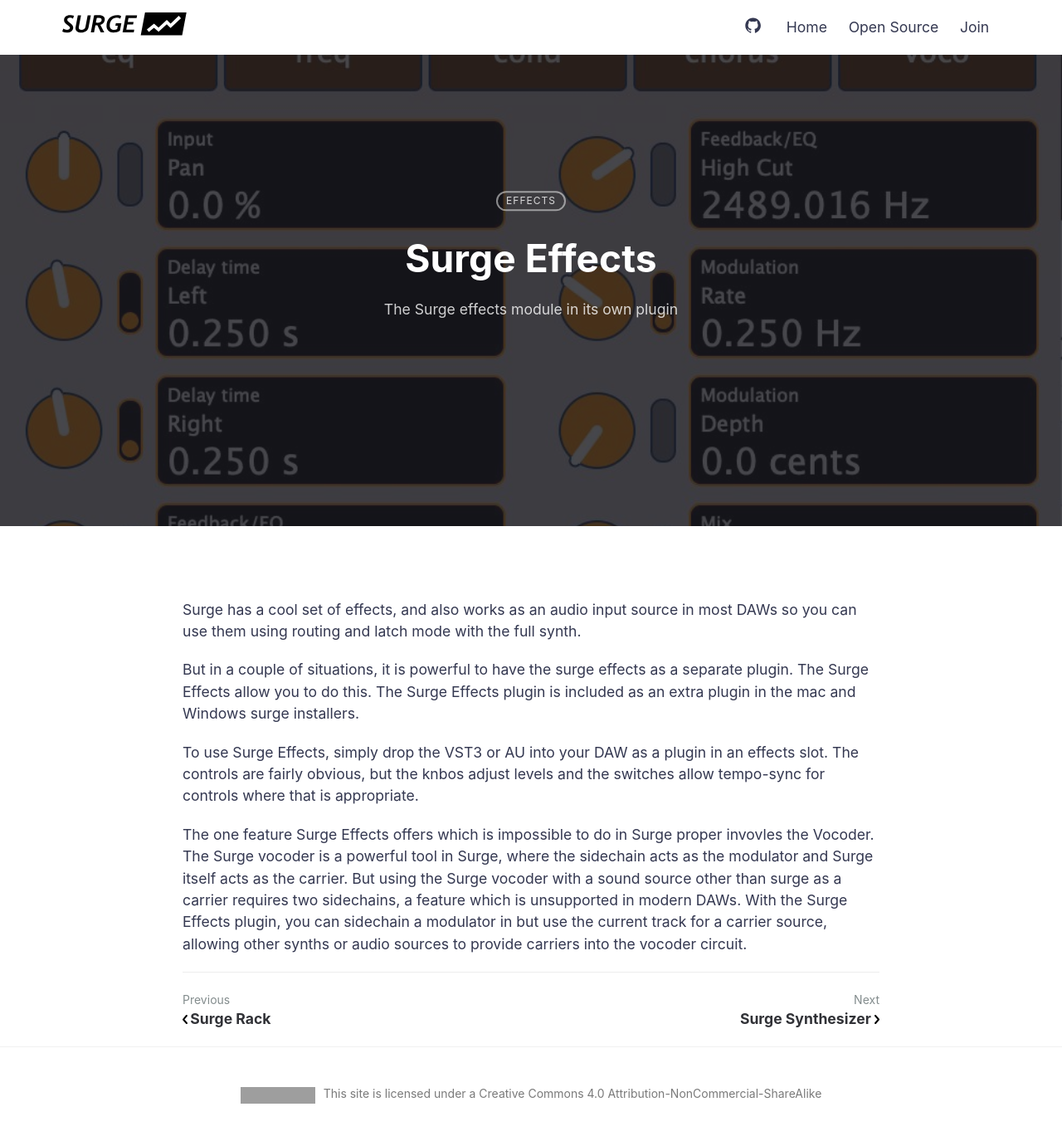
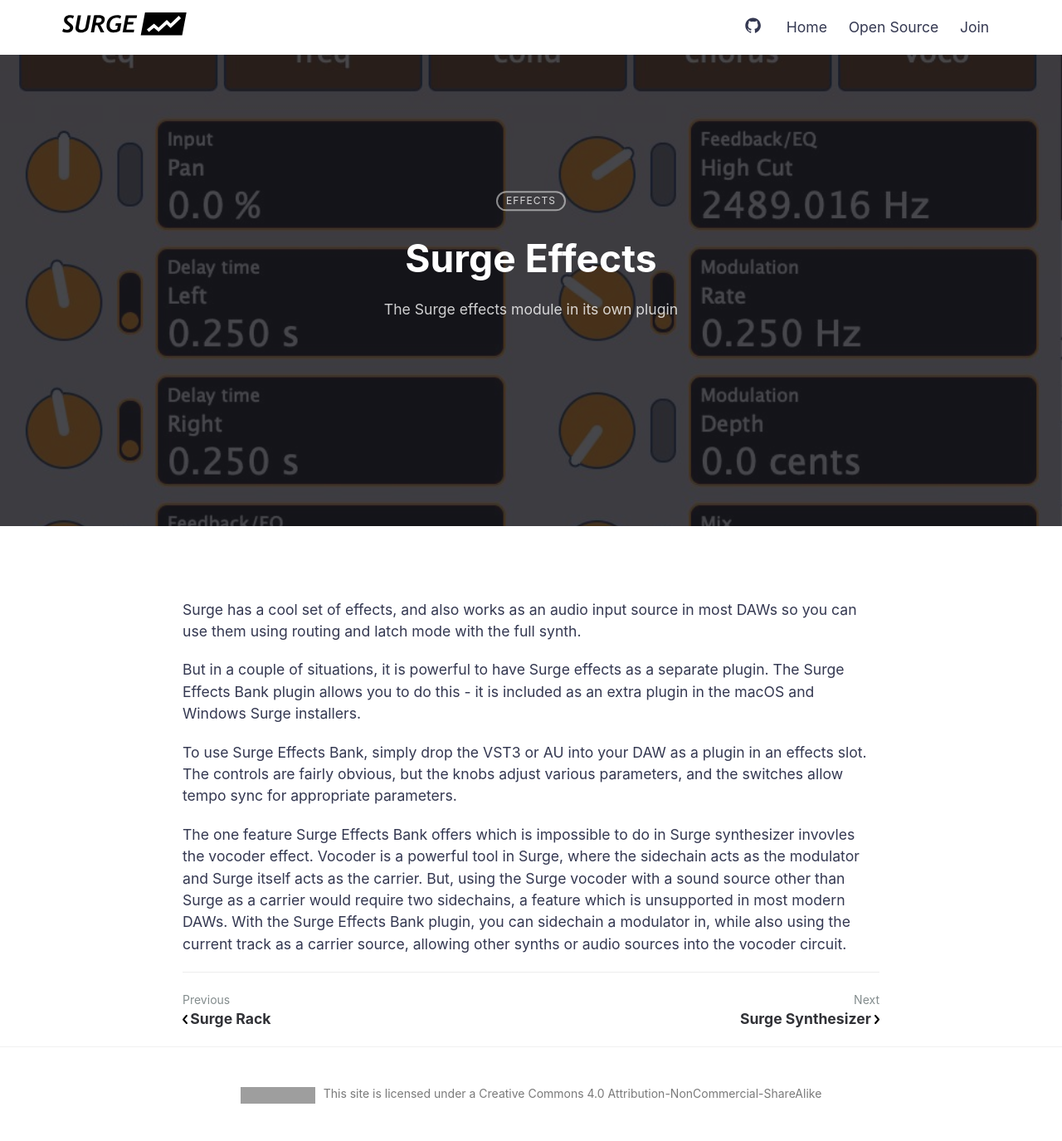
Before and after one commit to surge-synthesizer/surge-synth-team.org, a Jekyll site: the page built from _posts/2020-02-17-surge-effects.md, in a window 1280 px wide. Shown: the whole page at 83% size. Built offline with Jekyll 4.4.1, drawn with Linux system fonts in a browser that asks for light colours; grey boxes are pictures that could not be loaded.

Commit message:
Update 2020-02-17-surge-effects.md

```diff
--- a/_posts/2020-02-17-surge-effects.md
+++ b/_posts/2020-02-17-surge-effects.md
@@ -10,14 +10,14 @@
 Surge has a cool set of effects, and also works as an audio input source in most DAWs so you can use them using
 routing and latch mode with the full synth.
 
-But in a couple of situations, it is powerful to have the surge effects as a separate plugin. The Surge Effects allow
-you to do this. The Surge Effects plugin is included as an extra plugin in the mac and Windows surge installers.
+But in a couple of situations, it is powerful to have Surge effects as a separate plugin. The Surge Effects Bank plugin allows
+you to do this - it is included as an extra plugin in the macOS and Windows Surge installers.
 
-To use Surge Effects, simply drop the VST3 or AU into your DAW as a plugin in an effects slot. The controls are
-fairly obvious, but the knbos adjust levels and the switches allow tempo-sync for controls where that is appropriate.
+To use Surge Effects Bank, simply drop the VST3 or AU into your DAW as a plugin in an effects slot. The controls are
+fairly obvious, but the knobs adjust various parameters, and the switches allow tempo sync for appropriate parameters.
 
-The one feature Surge Effects offers which is impossible to do in Surge proper invovles the Vocoder. The Surge vocoder
-is a powerful tool in Surge, where the sidechain acts as the modulator and Surge itself acts as the carrier. But using the
-Surge vocoder with a sound source other than surge as a carrier requires two sidechains, a feature which is unsupported
-in modern DAWs. With the Surge Effects plugin, you can sidechain a modulator in but use the current track for a
-carrier source, allowing other synths or audio sources to provide carriers into the vocoder circuit.
+The one feature Surge Effects Bank offers which is impossible to do in Surge synthesizer invovles the vocoder effect. Vocoder
+is a powerful tool in Surge, where the sidechain acts as the modulator and Surge itself acts as the carrier. But, using the
+Surge vocoder with a sound source other than Surge as a carrier would require two sidechains, a feature which is unsupported
+in most modern DAWs. With the Surge Effects Bank plugin, you can sidechain a modulator in, while also using the current track as a
+carrier source, allowing other synths or audio sources into the vocoder circuit.
```
